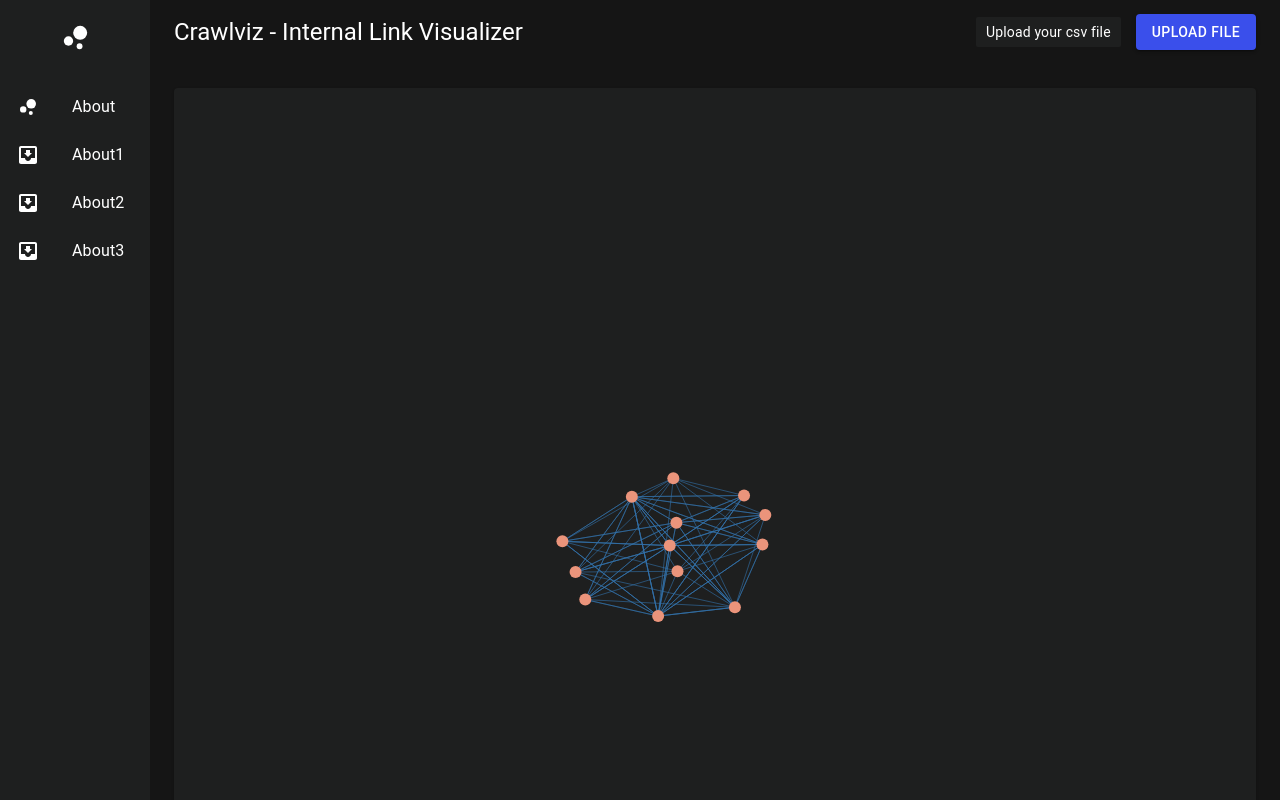
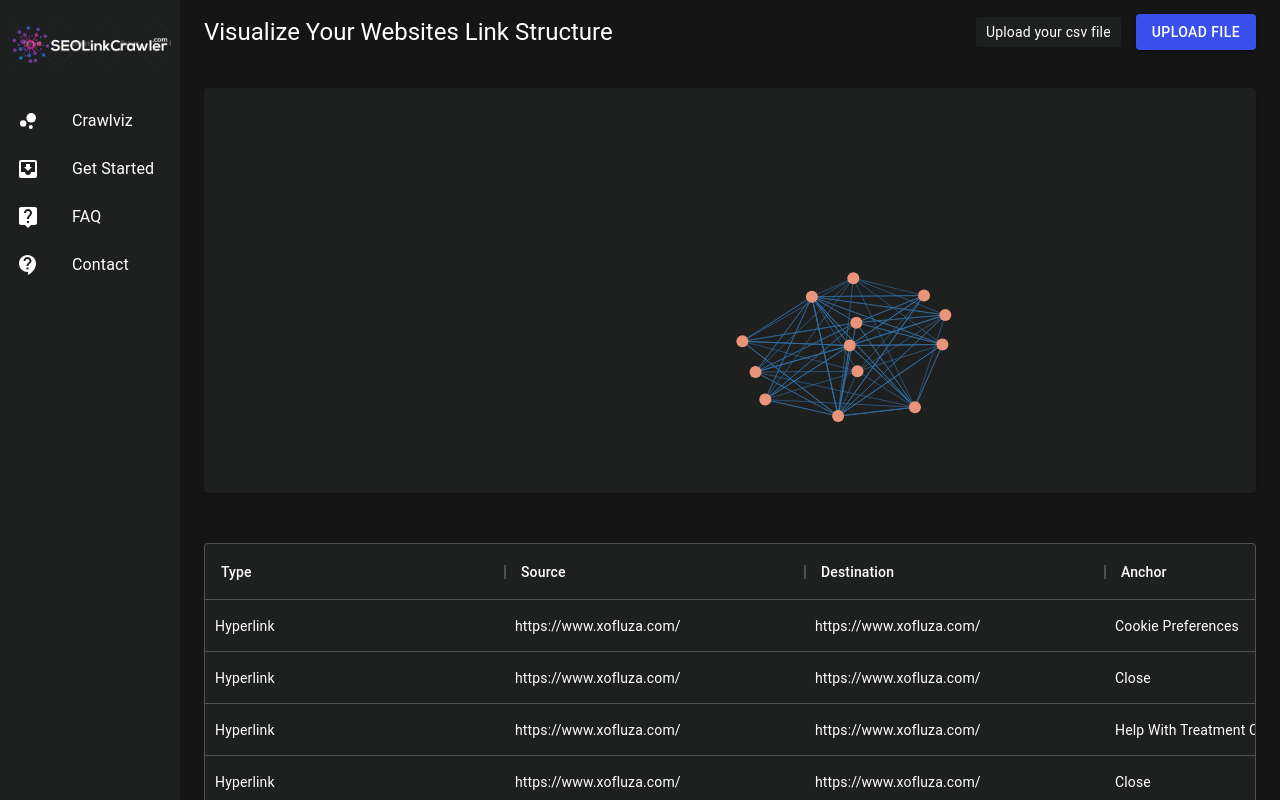
Before and after one commit to Ammar204/javascriptseo, a React (Create React App) app: page / in a window 1280 px wide. Shown: the top 800 px of the page. Built offline with nearby package versions, Linux system fonts and the light colour scheme.

Commit message:
UI and table changes

```diff
--- a/public/index.html
+++ b/public/index.html
@@ -24,7 +24,7 @@
       work correctly both with client-side routing and a non-root public URL.
       Learn how to configure a non-root public URL by running `npm run build`.
     -->
-    <title>Crawlviz - Internal Link Visualizer</title>
+    <title>Visualize Your Websites Link Structure</title>
   </head>
   <body>
     <noscript>You need to enable JavaScript to run this app.</noscript>
--- a/src/component/ToolbarContent/ToolbarContent.tsx
+++ b/src/component/ToolbarContent/ToolbarContent.tsx
@@ -2,12 +2,13 @@ import React from "react";
 import Typography from "@material-ui/core/Typography";
 import { FileUpload } from "../fileUpload/FileUpload";
 import './toolbarContent.scss'
+
 export default function ToolbarContent() {
 
   return (
     <div className="toolbar-content-wrapper">
-      <Typography variant="h5" noWrap>
-        Crawlviz - Internal Link Visualizer
+      <Typography variant="h5" noWrap className="heading">
+        Visualize Your Websites Link Structure
       </Typography>
       <FileUpload />
     </div>
--- a/src/component/ToolbarContent/toolbarContent.scss
+++ b/src/component/ToolbarContent/toolbarContent.scss
@@ -7,4 +7,9 @@
         flex-wrap: wrap;
         justify-content: center;
     }
+    .heading{
+        @media screen and (max-width: 500px) {
+            display: none;
+        }
+    }
 }
--- a/src/component/fileUpload/style.ts
+++ b/src/component/fileUpload/style.ts
@@ -8,6 +8,10 @@ export const useStyles = makeStyles((theme: Theme) =>
       justifyContent: "center",
       alignItems: "center",
       position: "relative",
+      '@media(maxWidth: 500px)' : {
+        flexDirection: "column",
+
+      }
     },
     uploadBox: {
       background: theme.palette.background.default,
--- a/src/component/resultPageContent/csvTable/dataGrid.tsx
+++ b/src/component/resultPageContent/csvTable/dataGrid.tsx
@@ -1,16 +1,16 @@
-import * as React from 'react';
-import Typography from '@material-ui/core/Typography';
-import Paper from '@material-ui/core/Paper';
-import Popper from '@material-ui/core/Popper';
-import { createStyles, makeStyles } from '@material-ui/styles';
+import * as React from "react";
+import Typography from "@material-ui/core/Typography";
+import Paper from "@material-ui/core/Paper";
+import Popper from "@material-ui/core/Popper";
+import { createStyles, makeStyles } from "@material-ui/styles";
 import {
   DataGrid,
   GridColDef,
   GridCellParams,
   isOverflown,
-} from '@material-ui/data-grid';
-import { rawData } from '../../../interface';
-import { useTheme } from '@material-ui/core';
+} from "@material-ui/data-grid";
+import { rawData } from "../../../interface";
+import { useTheme } from "@material-ui/core";
 interface GridCellExpandProps {
   value: string;
   width: number;
@@ -19,23 +19,23 @@ interface GridCellExpandProps {
 const useStyles = makeStyles(() =>
   createStyles({
     root: {
-      alignItems: 'center',
-      lineHeight: '24px',
-      width: '100%',
-      height: '100%',
-      position: 'relative',
-      display: 'flex',
-      '& .cellValue': {
-        whiteSpace: 'nowrap',
-        overflow: 'hidden',
-        textOverflow: 'ellipsis',
+      alignItems: "center",
+      lineHeight: "24px",
+      width: "100%",
+      height: "100%",
+      position: "relative",
+      display: "flex",
+      "& .cellValue": {
+        whiteSpace: "nowrap",
+        overflow: "hidden",
+        textOverflow: "ellipsis",
       },
     },
-  }),
+  })
 );
 
 const GridCellExpand = React.memo(function GridCellExpand(
-  props: GridCellExpandProps,
+  props: GridCellExpandProps
 ) {
   const { width, value } = props;
   const wrapper = React.useRef<HTMLDivElement | null>(null);
@@ -64,15 +64,15 @@ const GridCellExpand = React.memo(function GridCellExpand(
 
     function handleKeyDown(nativeEvent: KeyboardEvent) {
       // IE11, Edge (prior to using Bink?) use 'Esc'
-      if (nativeEvent.key === 'Escape' || nativeEvent.key === 'Esc') {
+      if (nativeEvent.key === "Escape" || nativeEvent.key === "Esc") {
         setShowFullCell(false);
       }
     }
 
-    document.addEventListener('keydown', handleKeyDown);
+    document.addEventListener("keydown", handleKeyDown);
 
     return () => {
-      document.removeEventListener('keydown', handleKeyDown);
+      document.removeEventListener("keydown", handleKeyDown);
     };
   }, [setShowFullCell, showFullCell]);
 
@@ -88,8 +88,8 @@ const GridCellExpand = React.memo(function GridCellExpand(
         style={{
           height: 1,
           width,
-          display: 'block',
-          position: 'absolute',
+          display: "block",
+          position: "absolute",
           top: 0,
         }}
       />
@@ -119,34 +119,57 @@ const GridCellExpand = React.memo(function GridCellExpand(
 function renderCellExpand(params: GridCellParams) {
   return (
     <GridCellExpand
-      value={params.value ? params.value.toString() : ''}
+      value={params.value ? params.value.toString() : ""}
       width={params.colDef.width}
     />
   );
 }
 interface Props {
-    csvRawData: rawData[];
-  }
+  csvRawData: rawData[];
+}
 
+const defaultColumnsFiled = ["Type", "Source", "Destination", "Anchor"];
 
 export default function DataGridDemo(props: Props) {
-
-    const theme = useTheme();
+  const theme = useTheme();
   const { csvRawData } = props;
 
-  let columns: GridColDef[] = Object.keys(csvRawData[0]).map((dataField) => ({
+  let columns: GridColDef[] = defaultColumnsFiled.map((dataField) => ({
     field: dataField,
     headerName: dataField,
     renderCell: renderCellExpand,
-    width: 300
+    width: 300,
+  }));
 
+  const moreColumn: GridColDef[] = Object.keys(csvRawData[0])
+    .filter((dataField) => !defaultColumnsFiled.includes(dataField))
+    .map((dataField) => ({
+      field: dataField,
+      headerName: dataField,
+      renderCell: renderCellExpand,
+      width: 300,
+    }));
+  // console.log("csvRawData", csvRawData[0]);
 
-}));
+  // columns = Object.keys(csvRawData[0]).map((dataField) => ({
+  //   field: dataField,
+  //   headerName: dataField,
+  //   renderCell: renderCellExpand,
+  //   width: 300,
+  // }));
 
-  let csvRawDataWithId = csvRawData.map((d,i) => ({...d,id:i}))
+  columns.push(...moreColumn)
+
+  let csvRawDataWithId = csvRawData.map((d, i) => ({ ...d, id: i }));
 
   return (
-    <div style={{ height: 400, width: '100%',background:theme.palette.background.default }}>
+    <div
+      style={{
+        height: 400,
+        width: "100%",
+        background: theme.palette.background.default,
+      }}
+    >
       <DataGrid rows={csvRawDataWithId} columns={columns} />
     </div>
   );
--- a/src/component/resultPageContent/networkGrpahJS/NetworkGraph.js
+++ b/src/component/resultPageContent/networkGrpahJS/NetworkGraph.js
@@ -32,14 +32,9 @@ export function NetworkGraphJS({ csvRawData }) {
 
 
 
-    console.log('nodes', nodes)
-    console.log('links', links)
-
-
-
 
     let w = window.innerWidth;
-    let h = window.innerHeight;
+    let h = 400;
 
 
     let focus_node = null,
@@ -279,10 +274,8 @@ export function NetworkGraphJS({ csvRawData }) {
 
     function resize() {
       const width =
-          window.innerWidth !== 600
-            ? window.innerWidth - 300
-            : window.innerWidth,
-        height = window.innerHeight;
+          window.innerWidth ,
+        height = 400;
       svg.attr("width", width).attr("height", height);
 
       force
--- a/src/component/resultPageContent/networkGrpahJS/networkGraph.css
+++ b/src/component/resultPageContent/networkGrpahJS/networkGraph.css
@@ -29,4 +29,6 @@ svg circle.node {
 
   .graph-root{
     position: relative;
+    width: 100%;
+    overflow: hidden;
   }
--- a/src/component/resultPageContent/style.ts
+++ b/src/component/resultPageContent/style.ts
@@ -1,6 +1,6 @@
 
 import { makeStyles, Theme, createStyles } from '@material-ui/core/styles';
-const drawerWidth = 240;
+const drawerWidth = 180;
 
 export const useStyles = makeStyles((theme: Theme) =>
 createStyles({
--- a/src/pages/resultPage/resultPage.tsx
+++ b/src/pages/resultPage/resultPage.tsx
@@ -17,14 +17,12 @@ import {
 import { useStyles } from "./style";
 import { navItem } from "../../interface";
 import BubbleChart from "@material-ui/icons/BubbleChart";
+import LiveHelp from "@material-ui/icons/LiveHelp";
 import ResultPageContent from "../../component/resultPageContent/ResultPageContent";
 import ToolbarContent from "../../component/ToolbarContent/ToolbarContent";
-
+import logo from './logo.png'; // Tell webpack this JS file uses this image
+import ContactSupportIcon from '@material-ui/icons/ContactSupport';
 interface Props {
-  /**
-   * Injected by the documentation to work in an iframe.
-   * You won't need it on your project.
-   */
   window?: () => Window;
 }
 
@@ -36,20 +34,20 @@ export default function ResultPage(props: Props) {
 
   const navItems: navItem[] = [
     {
-      name: "About",
+      name: "Crawlviz",
       icon: <BubbleChart />,
     },
     {
-      name: "About1",
+      name: "Get Started",
       icon: <InboxIcon />,
     },
     {
-      name: "About2",
-      icon: <InboxIcon />,
+      name: "FAQ",
+      icon: <LiveHelp />,
     },
     {
-      name: "About3",
-      icon: <InboxIcon />,
+      name: "Contact",
+      icon: <ContactSupportIcon />,
     },
   ];
 
@@ -60,7 +58,9 @@ export default function ResultPage(props: Props) {
   const drawer = (
     <div>
         <div className={classes.drawerIcon}>
-        <BubbleChart fontSize="large"/>
+        <img src={logo} alt="Logo" className={classes.logo} />
+
+        {/* <BubbleChart fontSize="large"/> */}
         </div>
       <List>
         {navItems.map((item, index) => (
--- a/src/pages/resultPage/style.ts
+++ b/src/pages/resultPage/style.ts
@@ -1,6 +1,6 @@
 
 import { makeStyles, Theme, createStyles } from '@material-ui/core/styles';
-const drawerWidth = 150;
+const drawerWidth = 180;
 
 export const useStyles = makeStyles((theme: Theme) =>
 createStyles({
@@ -52,6 +52,9 @@ createStyles({
   },
   headText: {
     padding : "0px 30px"
+  },
+  logo:{
+    width : "90%"
   }
 }),
 );
```
Also changed, not shown: public/logo.png (added), src/pages/resultPage/logo.png (added).
